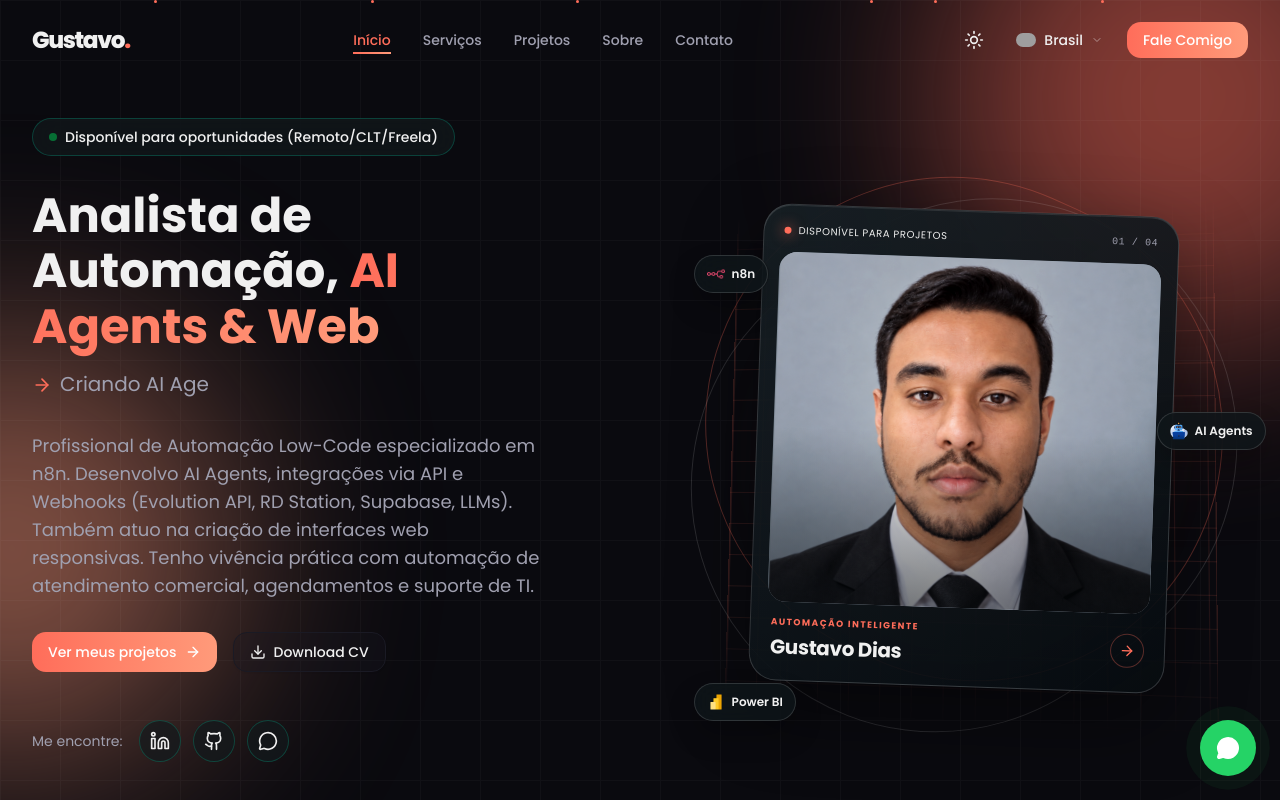
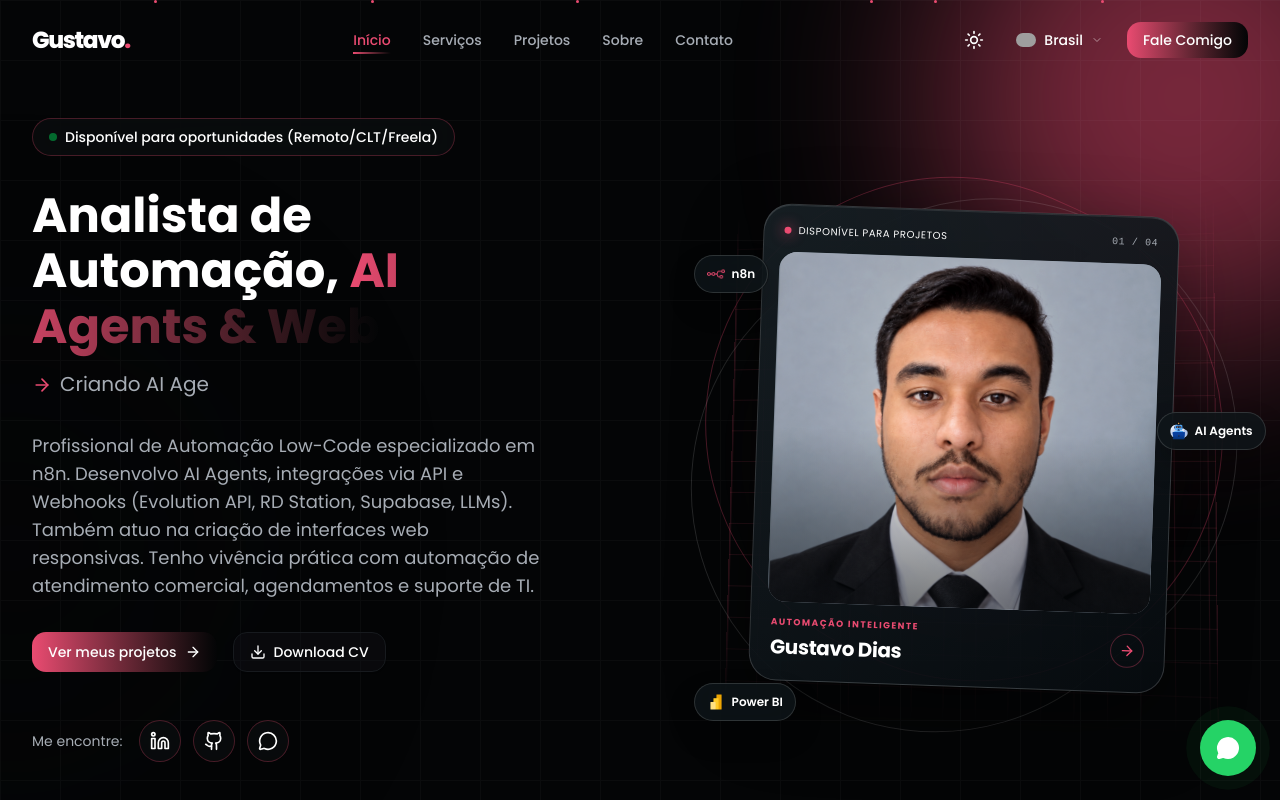
Before and after one commit to GustavoDiasdeOliveira/gd.project, a Next.js app: page / in a window 1280 px wide. Shown: the top 800 px of the page. Built offline with nearby package versions, Linux system fonts and the light colour scheme; grey boxes are pictures that could not be loaded.

Commit message:
Aplicar paleta oficial do n8n

```diff
--- a/app/globals.css
+++ b/app/globals.css
@@ -270,32 +270,32 @@
 .dot-amber  { background: #EF9F27; }
 
 .dark {
-  /* Gustavo Landing Page - Dark Mode (Default) */
-  --background: #0A0A0F;
-  --foreground: #F0F0F0;
-  --card: #12121A;
-  --card-foreground: #F0F0F0;
-  --popover: #12121A;
-  --popover-foreground: #F0F0F0;
-  --muted: #1A1A24;
-  --muted-foreground: #A0A0B0;
-  --accent: #1A1A24;
-  --accent-foreground: #F0F0F0;
-  --border: #2A2A34;
-  --input: #1A1A24;
-  --primary: #FF6D5A;
-  --primary-rgb: 255, 109, 90;
-  --secondary: #FF9A7A;
-  --secondary-rgb: 255, 154, 122;
-  --primary-foreground: #06221B;
-  --secondary-foreground: #06221B;
-  --ring: #FF6D5A;
+  /* n8n Brand — dark mode */
+  --background: #040506;
+  --foreground: #FFFFFF;
+  --card: #0B0D0F;
+  --card-foreground: #FFFFFF;
+  --popover: #0B0D0F;
+  --popover-foreground: #FFFFFF;
+  --muted: #171A1E;
+  --muted-foreground: #A7ADB5;
+  --accent: #211117;
+  --accent-foreground: #FFFFFF;
+  --border: #292D33;
+  --input: #171A1E;
+  --primary: #EA4B71;
+  --primary-rgb: 234, 75, 113;
+  --secondary: #040506;
+  --secondary-rgb: 4, 5, 6;
+  --primary-foreground: #FFFFFF;
+  --secondary-foreground: #FFFFFF;
+  --ring: #EA4B71;
 
   /* Custom Properties Dark */
-  --gradient: linear-gradient(135deg, #FF6D5A, #FF9A7A);
-  --glass-bg: rgba(18, 26, 28, 0.68);
-  --glass-border: rgba(0, 212, 170, 0.24);
-  --shadow: 0 8px 32px rgba(0, 212, 170, 0.12);
+  --gradient: linear-gradient(135deg, #EA4B71 0%, #EA4B71 58%, #040506 100%);
+  --glass-bg: rgba(11, 13, 15, 0.78);
+  --glass-border: rgba(234, 75, 113, 0.28);
+  --shadow: 0 8px 32px rgba(234, 75, 113, 0.16);
 }
 
 @theme inline {
```
